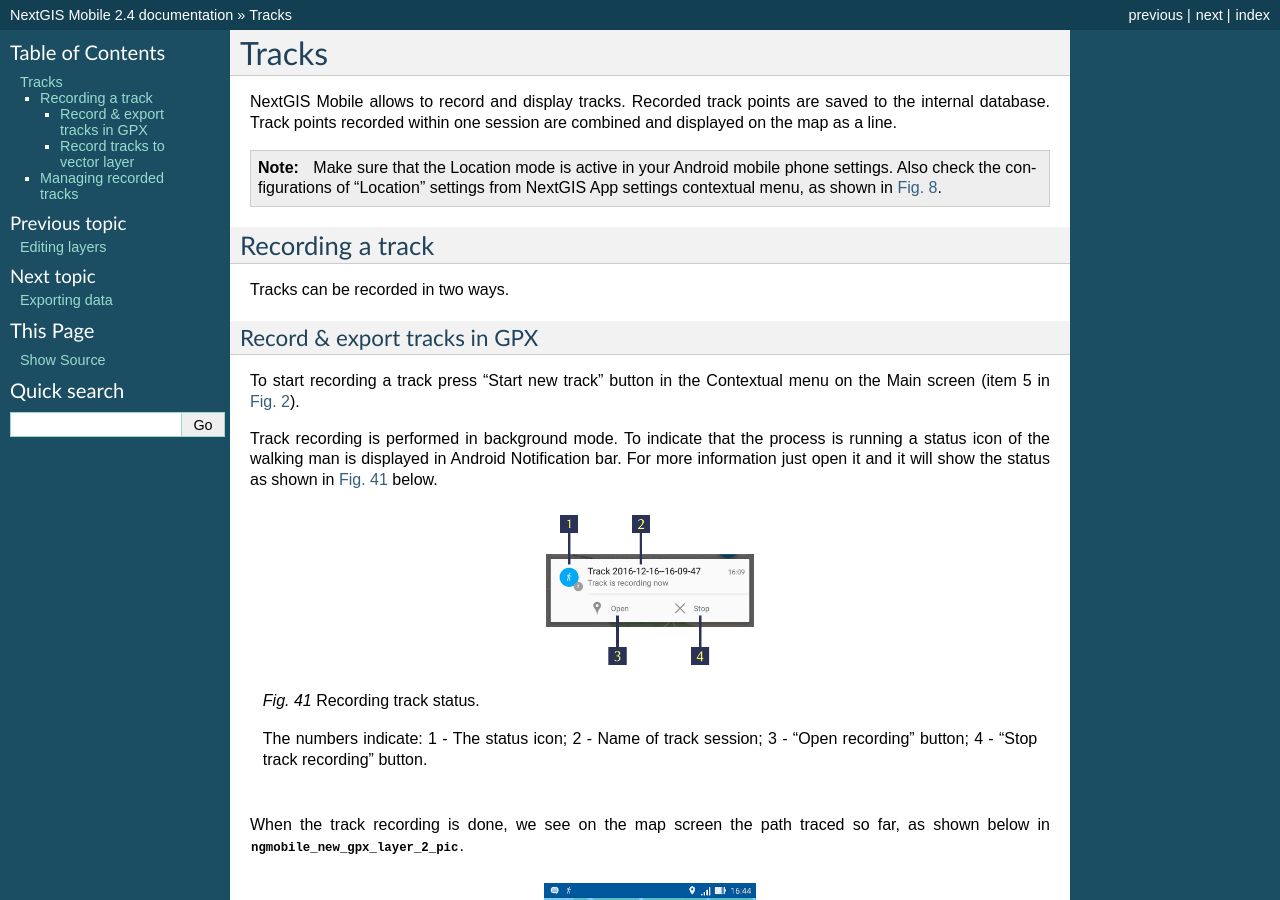
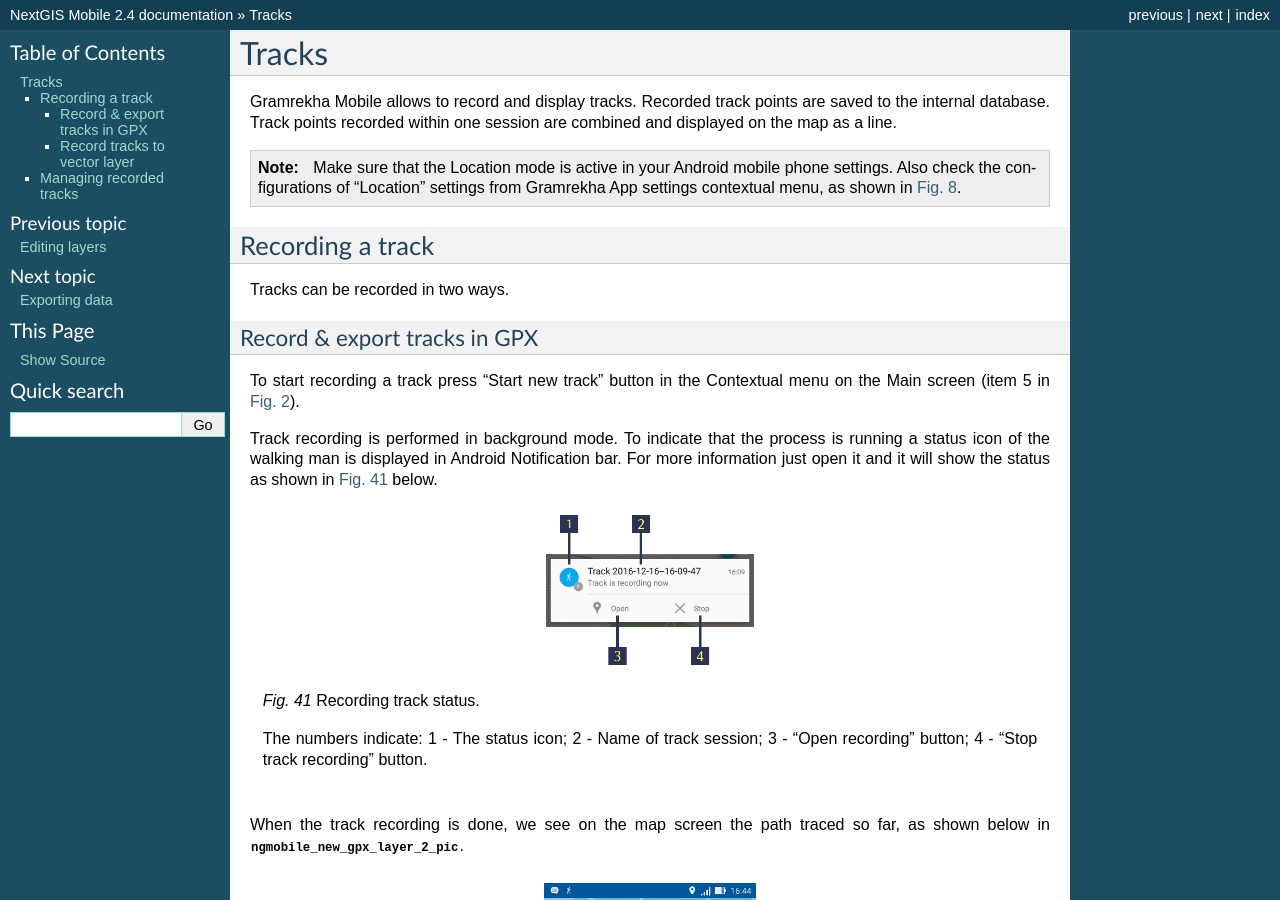
Before and after one commit to nextgis/docs_ngmobile, a Sphinx documentation site: the page built from source/tracks.rst, in a window 1280 px wide and 900 px high. Built offline with Sphinx 7.4.7, drawn with Linux system fonts in a browser that asks for light colours; formulas are drawn with MathJax 3.

Commit message:
Update tracks.rst

```diff
--- a/source/tracks.rst
+++ b/source/tracks.rst
@@ -5,10 +5,10 @@
 Tracks
 ======
 
-NextGIS Mobile allows to record and display tracks. Recorded track points are saved to the internal database. Track points recorded within one session are combined and displayed on the map as a line.
+Gramrekha Mobile allows to record and display tracks. Recorded track points are saved to the internal database. Track points recorded within one session are combined and displayed on the map as a line.
 
 .. note::
-   Make sure that the Location mode is active in your Android mobile phone settings. Also check the configurations of "Location" settings from NextGIS App settings contextual menu, as shown in :numref:`ngmobile_settings_place_pic`.
+   Make sure that the Location mode is active in your Android mobile phone settings. Also check the configurations of "Location" settings from Gramrekha App settings contextual menu, as shown in :numref:`ngmobile_settings_place_pic`.
 
 Recording a track
 -----------------
```
